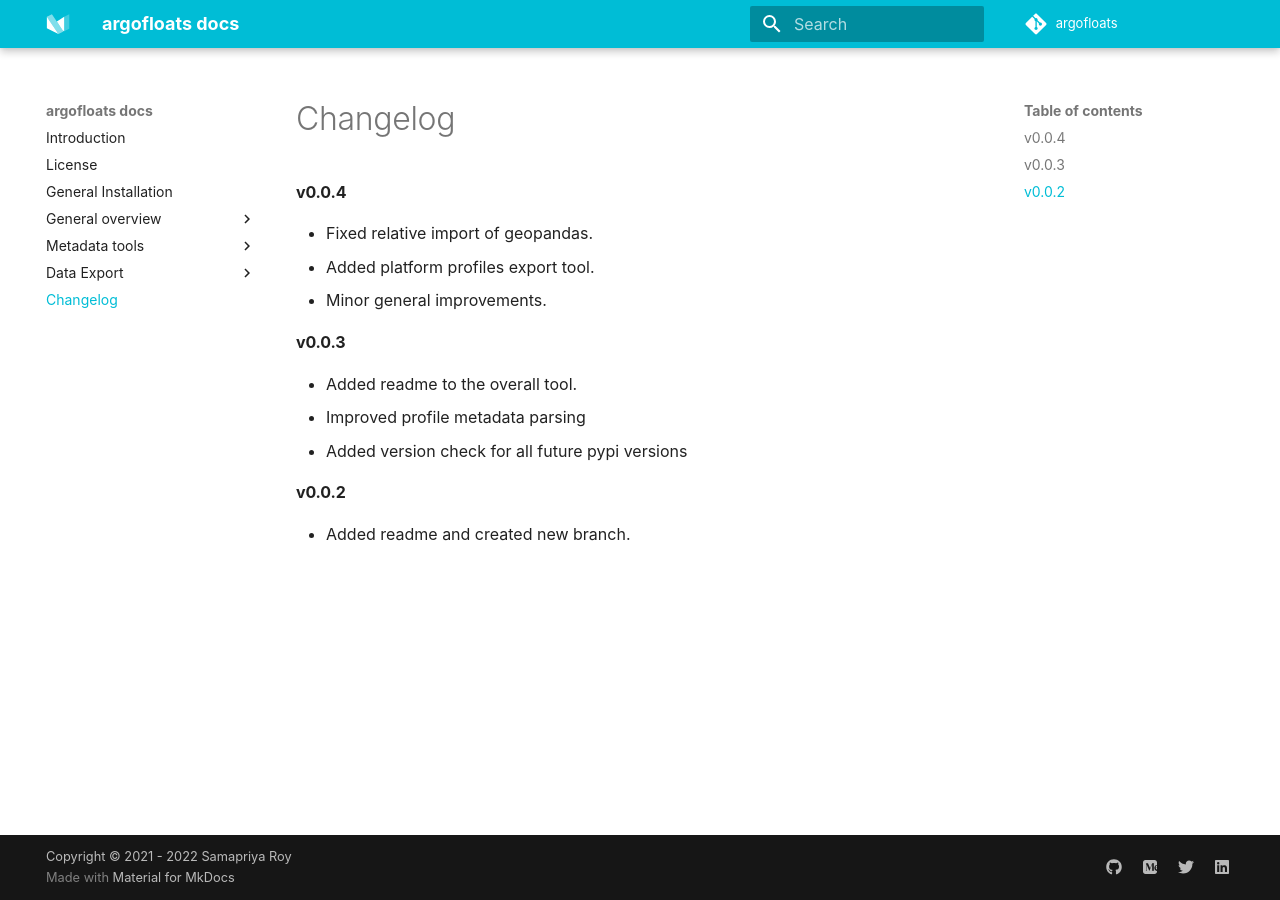
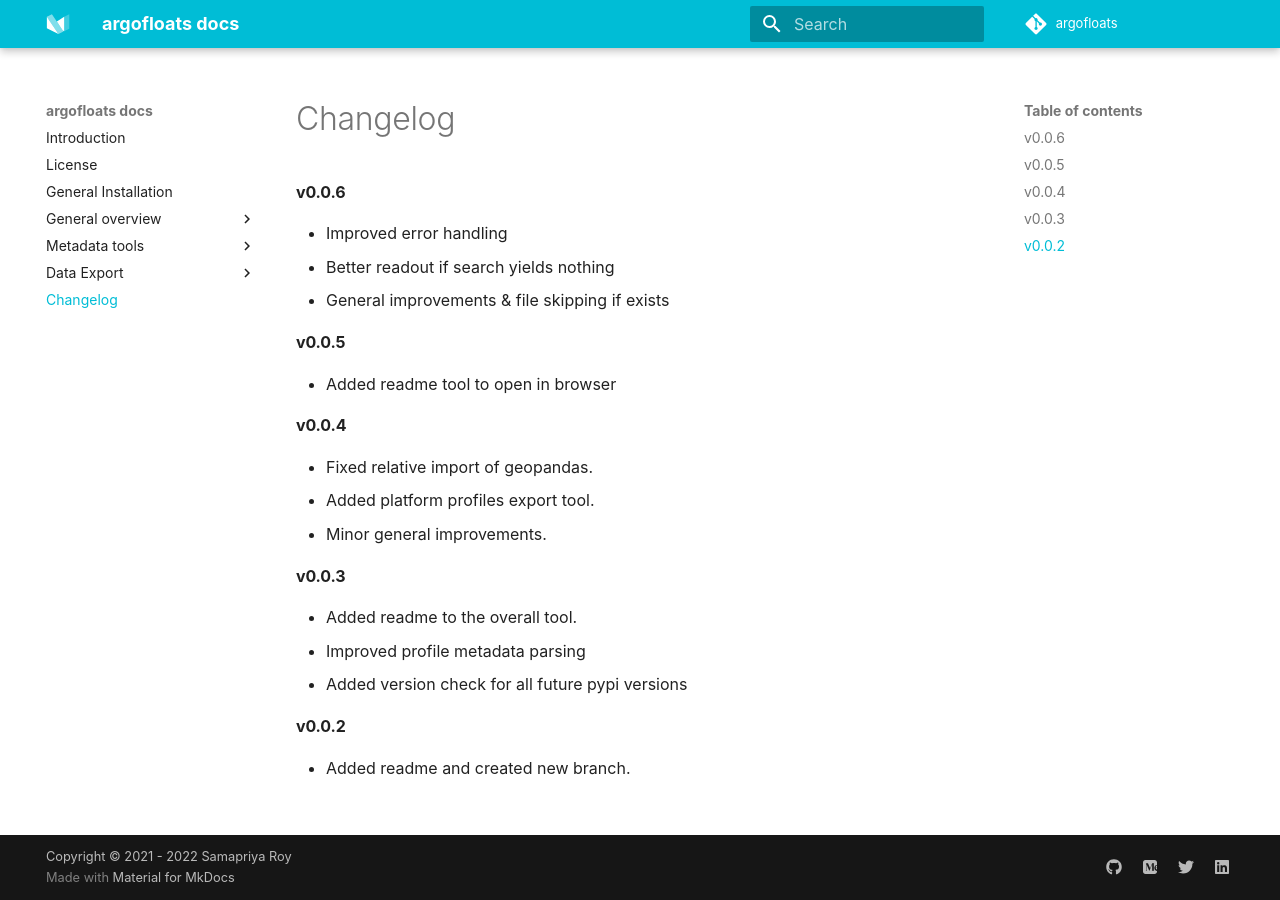
Before and after one commit to open-oceans/argofloats, an MkDocs documentation site: the page built from docs/changelog.md, in a window 1280 px wide. Built offline with MkDocs 1.6.1 and Material for MkDocs 9.7.7, drawn with Linux system fonts in a browser that asks for light colours; some web fonts are replaced; comment, search, counter and statistics services are not loaded.

Commit message:
updated changelog

```diff
--- a/docs/changelog.md
+++ b/docs/changelog.md
@@ -1,4 +1,12 @@
 # Changelog
+
+#### v0.0.6
+- Improved error handling
+- Better readout if search yields nothing
+- General improvements & file skipping if exists
+
+#### v0.0.5
+- Added readme tool to open in browser
 
 #### v0.0.4
 - Fixed relative import of geopandas.
```
